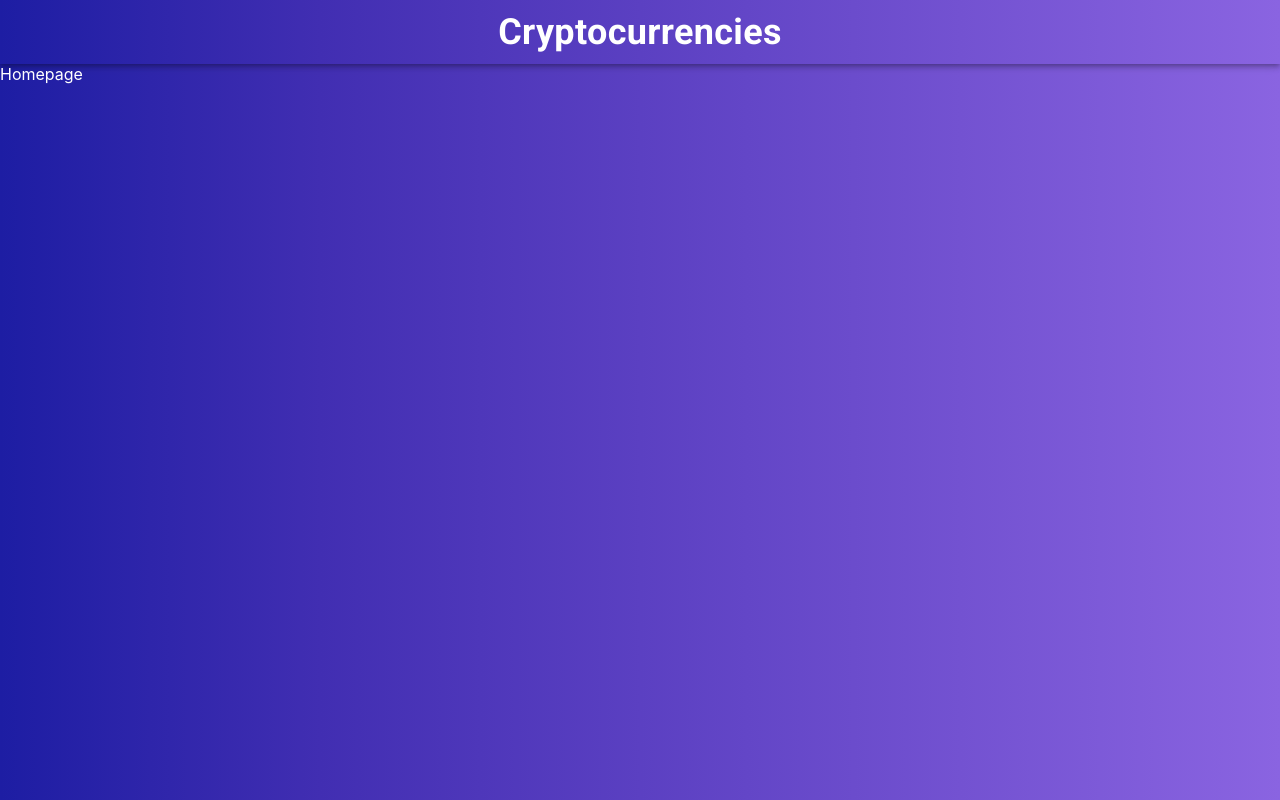
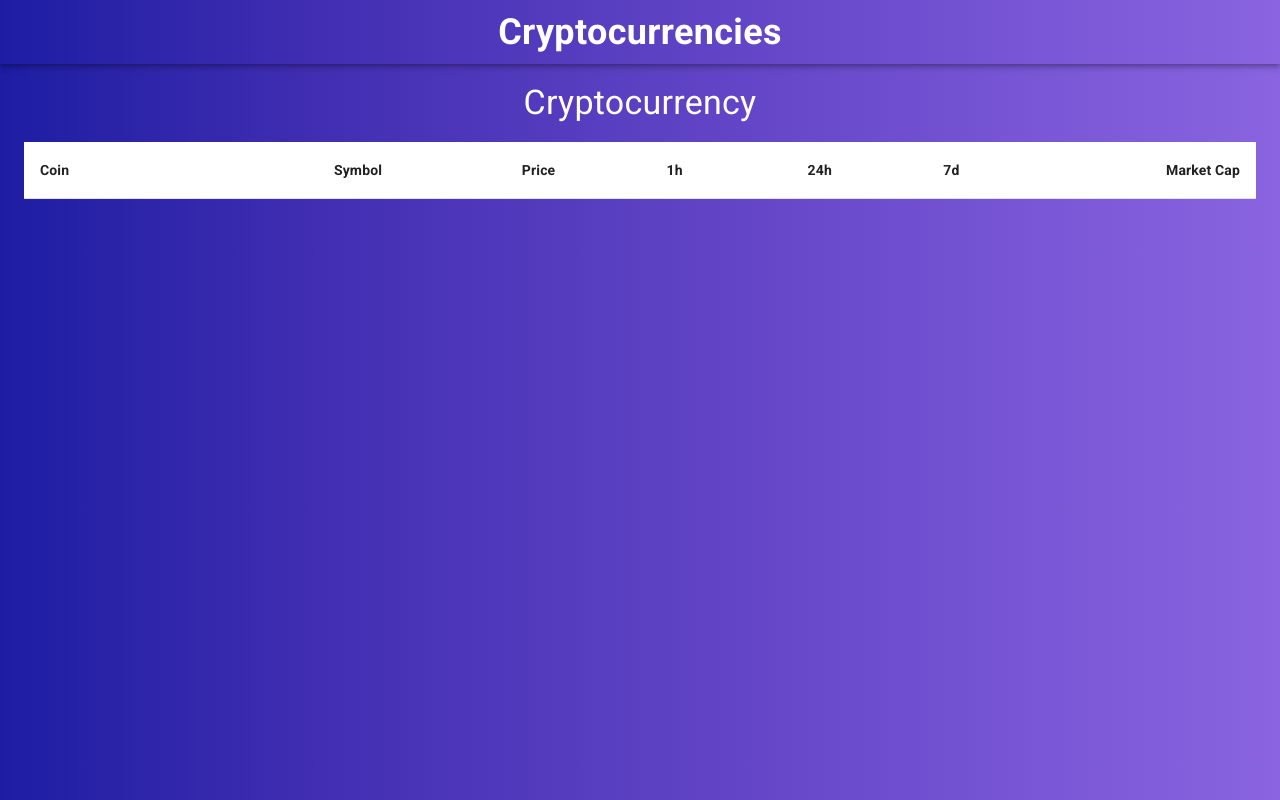
Before and after one commit to Aringoaway/crypto-currencies, a React (Create React App) app: page / in a window 1280 px wide. Built offline with nearby package versions, Linux system fonts and the light colour scheme.

Commit message:
add cointable header

```diff
--- /dev/null
+++ b/src/Components/CoinsTable.js
@@ -0,0 +1,65 @@
+import React, {useEffect} from "react";
+import { useState } from "react";
+import axios from "axios";
+import {CoinList} from "../config/api";
+import {Container, TableContainer, TableRow, Typography} from "@material-ui/core";
+import { TableHead } from '@material-ui/core';
+import { Table } from '@material-ui/core';
+import { TableCell } from '@material-ui/core';
+
+const CoinsTable = () => {
+    const [coins, setCoins] = React.useState([]);
+    const [loading, setLoading] = useState(false);
+
+    // async function fetchData() {
+    //     setLoading(true)
+    //     const coinData = await axios.get('https://api.coingecko.com/api/v3/coins/markets?vs_currency=usd&order=market_cap_desc&per_page=100&page=1&sparkline=false&price_change_percentage=1h%2C%2024h%2C%207d')
+    //     setCoins(coinData.data)
+    //     setLoading(false)
+    // }
+    // console.log(coins);
+    //
+    // useEffect(() => {
+    //     // fetchData();
+    // }, );
+
+    useEffect(() => {
+        async function fetchData() {
+            setLoading(true)
+            const coinData = await axios.get('https://api.coingecko.com/api/v3/coins/markets?vs_currency=usd&order=market_cap_desc&per_page=100&page=1&sparkline=false&price_change_percentage=1h%2C%2024h%2C%207d')
+            setCoins(coinData.data)
+            setLoading(false)
+        }
+        // fetchData();
+        // console.log(coins)
+    }, );
+
+    return(
+        <Container style={{textAlign: "center"}}>
+            <Typography variant="h4" style={{margin: 18}}>
+                Cryptocurrency
+            </Typography>
+            <TableContainer>
+                <Table>
+                    <TableHead style={{backgroundColor: '#fff'}}>
+                        <TableRow>
+                            {["Coin", "Symbol" , "Price", "1h", "24h", "7d", , "Market Cap"]. map((head) => (
+                                <TableCell style={{
+                                    color: "000",
+                                    fontWeight: "700"
+                                }} key={head} align={head === "Coin" ? "" : "right"}>
+                                    {head}
+                                </TableCell>
+                            ))}
+                        </TableRow>
+                    </TableHead>
+
+
+
+                </Table>
+            </TableContainer>
+        </Container>
+    )
+}
+
+export default CoinsTable;
--- a/src/Pages/Home.js
+++ b/src/Pages/Home.js
@@ -1,10 +1,12 @@
 import React from "react";
+import CoinsTable from "../Components/CoinsTable";
 
 const Home = () => {
     return (
-        <div>
-            Homepage
-        </div>
+        <>
+
+            <CoinsTable/>
+        </>
     )
 }
 
```
